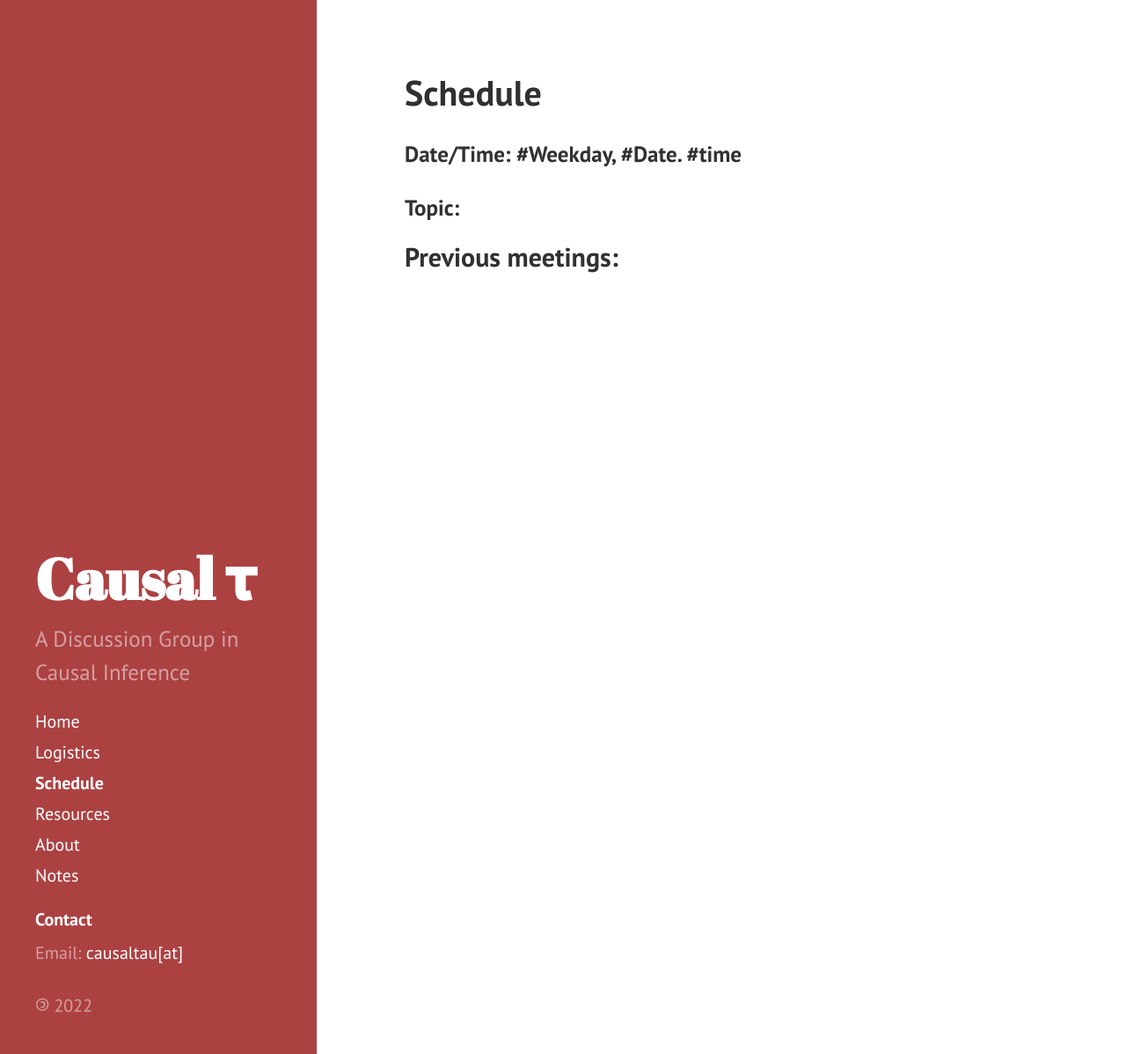
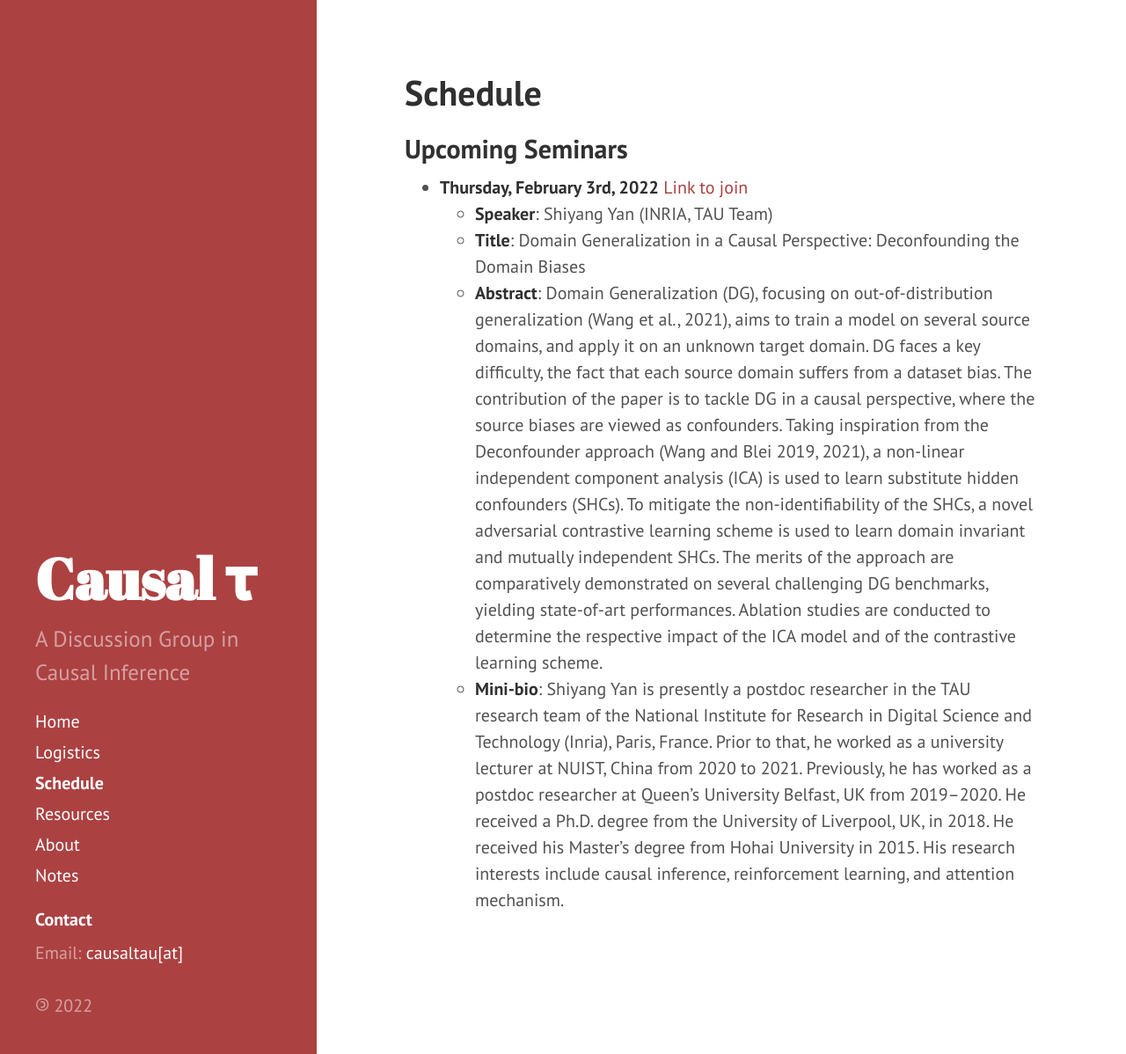
Before and after one commit to CausalTau/causaltau.github.io, a Jekyll site: the page built from schedule.md, in a window 1280 px wide and 1198 px high. Shown: the whole window at 88% size. Built offline with Jekyll 4.4.1, drawn with Linux system fonts in a browser that asks for light colours; nearby versions of some CDN libraries.

Commit message:
Include the information of the first seminar

```diff
--- a/schedule.md
+++ b/schedule.md
@@ -4,10 +4,10 @@ title: Schedule
 order: 3
 ---
 
+## Upcoming Seminars
 
-### Date/Time: #Weekday, #Date. #time
-
-### Topic:
-
-
-## Previous meetings:
+* **Thursday, February 3rd, 2022** [Link to join]()
+  - **Speaker**: Shiyang Yan (INRIA, TAU Team)
+  - **Title**: Domain Generalization in a Causal Perspective: Deconfounding the Domain Biases
+  - **Abstract**: Domain Generalization (DG), focusing on out-of-distribution generalization (Wang et al., 2021), aims to train a model on several source domains, and apply it on an unknown target domain. DG faces a key difficulty, the fact that each source domain suffers from a dataset bias. The contribution of the paper is to tackle DG in a causal perspective, where the source biases are viewed as confounders. Taking inspiration from the Deconfounder approach (Wang and Blei 2019, 2021), a non-linear independent component analysis (ICA) is used to learn substitute hidden confounders (SHCs). To mitigate the non-identifiability of the SHCs,  a novel adversarial contrastive learning scheme is used to learn domain invariant and mutually independent SHCs. The merits of the approach are comparatively demonstrated on several challenging DG benchmarks, yielding state-of-art performances. Ablation studies are conducted to determine the respective impact of the ICA model and of the contrastive learning scheme.
+  - **Mini-bio**: Shiyang Yan is presently a postdoc researcher in the TAU research team of the National Institute for Research in Digital Science and Technology (Inria), Paris, France. Prior to that, he worked as a university lecturer at NUIST, China from 2020 to 2021. Previously, he has worked as a postdoc researcher at Queen’s University Belfast, UK from 2019–2020. He received a Ph.D. degree from the University of Liverpool, UK, in 2018. He received his Master's degree from Hohai University in 2015. His research interests include causal inference, reinforcement learning, and attention mechanism.
```
